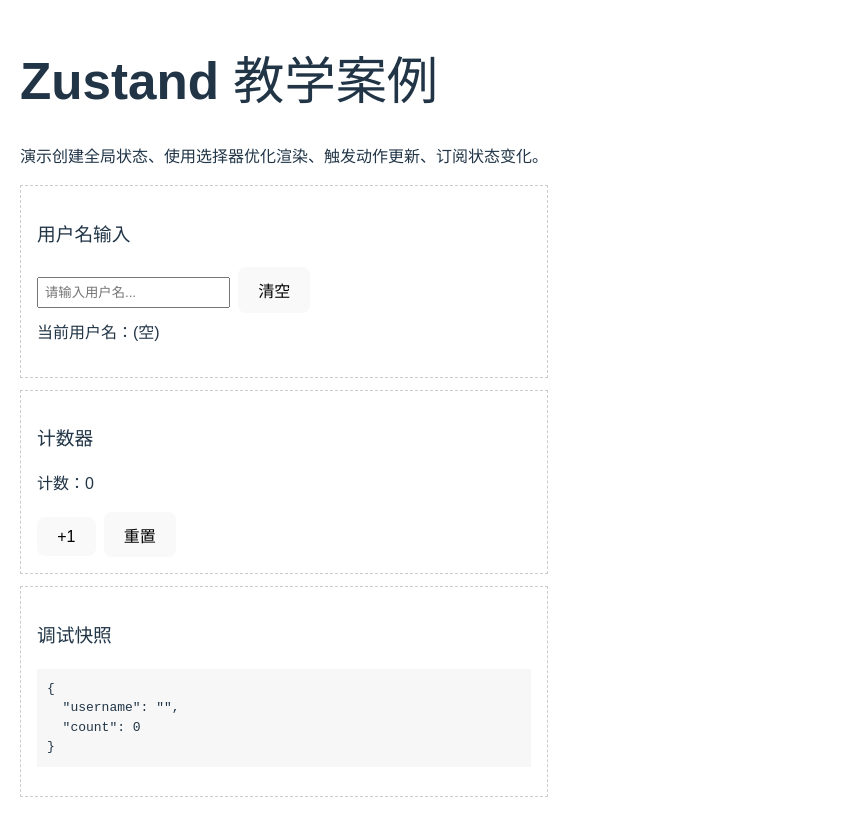
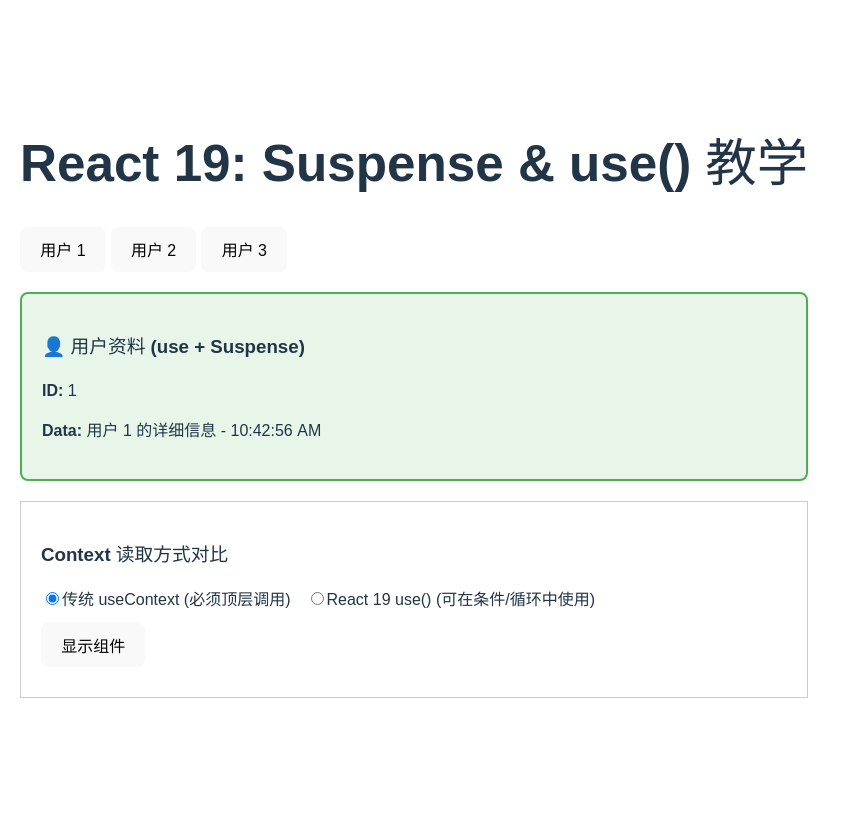
Before and after one commit to Goblin-Master/React, a React (Vite) app: page / in a window 1280 px wide. Shown: the whole page, without its empty margins (0-851 px from the left). Built offline with nearby package versions, Linux system fonts and the light colour scheme.

Commit message:
feat: learn suspense and use hook

```diff
--- a/src/App.tsx
+++ b/src/App.tsx
@@ -1,117 +1,141 @@
-import React, { useEffect } from 'react';
-import { create } from 'zustand';
-import { useShallow } from 'zustand/react/shallow';
+import React, { Suspense, use, useState, useContext } from 'react';
 
-/**
- * 教学目标：
- * 1) 创建一个类型安全的 Zustand 全局状态
- * 2) 使用选择器 (selector) 避免不必要的组件重渲染
- * 3) 定义动作 (actions) 以不可变方式更新状态
- * 4) 订阅 store 变更，做调试/副作用
- */
+// ==========================================
+// 1. 模拟数据请求与缓存机制
+// ==========================================
+const promiseCache = new Map<string, Promise<string>>();
 
-type AppStore = {
-  username: string;
-  count: number;
-  setUsername: (name: string) => void;
-  clearUsername: () => void;
-  increment: () => void;
-  reset: () => void;
-};
+function fetchData(id: string): Promise<string> {
+  if (!promiseCache.has(id)) {
+    const promise = new Promise<string>((resolve) => {
+      console.log(`[API] 开始请求用户 ${id} 数据...`);
+      setTimeout(() => {
+        console.log(`[API] 用户 ${id} 数据返回`);
+        resolve(`用户 ${id} 的详细信息 - ${new Date().toLocaleTimeString()}`);
+      }, 2000); // 模拟 2秒 延迟
+    });
+    promiseCache.set(id, promise);
+  }
+  return promiseCache.get(id)!;
+}
 
-/**
- * 创建全局 store：返回一个 React Hook (useAppStore)
- * - set: 用于更新状态
- * - get: 用于读取当前状态
- */
-export const useAppStore = create<AppStore>((set) => ({
-  username: '',
-  count: 0,
-  setUsername: (name: string) => set({ username: name }),
-  clearUsername: () => set({ username: '' }),
-  increment: () => set((s) => ({ count: s.count + 1 })),
-  reset: () => set({ username: '', count: 0 }),
-}));
-
-/**
- * 组件A：用户名输入面板
- * - 通过选择器只订阅 username 与相关 actions，从而减少重渲染
- */
-const UsernameInput: React.FC = () => {
-  const username = useAppStore((s) => s.username);
-  const setUsername = useAppStore((s) => s.setUsername);
-  const clearUsername = useAppStore((s) => s.clearUsername);
-  console.log('Render: UsernameInput');
-
+// ==========================================
+// 2. 子组件：使用 use() 读取 Promise
+// ==========================================
+const UserProfile = ({ id }: { id: string }) => {
+  const data = use(fetchData(id));
   return (
-    <div style={{ border: '1px dashed #ccc', padding: '16px', marginBottom: '12px' }}>
-      <h3>用户名输入</h3>
-      <input
-        value={username}
-        onChange={(e) => setUsername(e.target.value)}
-        placeholder="请输入用户名..."
-        style={{ padding: '6px', marginRight: '8px' }}
-      />
-      <button onClick={clearUsername}>清空</button>
-      <p style={{ marginTop: 8 }}>当前用户名：{username || '(空)'}</p>
+    <div style={{ padding: '20px', border: '2px solid #4CAF50', borderRadius: '8px', background: '#e8f5e9' }}>
+      <h3>👤 用户资料 (use + Suspense)</h3>
+      <p><strong>ID:</strong> {id}</p>
+      <p><strong>Data:</strong> {data}</p>
     </div>
   );
 };
 
-/**
- * 组件B：计数器面板
- * - 使用 shallow 对象比较避免因为引用变化导致的重渲染
- */
-const CounterPanel: React.FC = () => {
-  const { count, increment, reset } = useAppStore(
-    useShallow((s) => ({ count: s.count, increment: s.increment, reset: s.reset })),
-  );
-  console.log('Render: CounterPanel');
+// ==========================================
+// 3. 对比：use() vs useContext() 读取 Context
+// ==========================================
+const ThemeContext = React.createContext('light');
+
+const ThemeDemo = () => {
+  const [mode, setMode] = useState<'traditional' | 'modern'>('traditional');
+  const [show, setShow] = useState(false);
 
   return (
-    <div style={{ border: '1px dashed #ccc', padding: '16px', marginBottom: '12px' }}>
-      <h3>计数器</h3>
-      <p>计数：{count}</p>
-      <button onClick={increment} style={{ marginRight: 8 }}>+1</button>
-      <button onClick={reset}>重置</button>
+    <div style={{ border: '1px solid #ccc', padding: '20px', marginTop: '20px' }}>
+      <h3>Context 读取方式对比</h3>
+      <div style={{ marginBottom: '10px' }}>
+        <label style={{ marginRight: '15px' }}>
+          <input
+            type="radio"
+            checked={mode === 'traditional'}
+            onChange={() => setMode('traditional')}
+          />
+          传统 useContext (必须顶层调用)
+        </label>
+        <label>
+          <input
+            type="radio"
+            checked={mode === 'modern'}
+            onChange={() => setMode('modern')}
+          />
+          React 19 use() (可在条件/循环中使用)
+        </label>
+      </div>
+
+      <button onClick={() => setShow(!show)} style={{ marginBottom: '10px' }}>
+        {show ? '隐藏组件' : '显示组件'}
+      </button>
+
+      {show && (
+        mode === 'traditional' ? <TraditionalContextComponent /> : <ModernContextComponent />
+      )}
     </div>
   );
 };
 
-/**
- * 组件C：调试面板
- * - 展示整个 store 的快照，并演示 subscribe 订阅变化
- */
-const DebugPanel: React.FC = () => {
-  const snapshot = useAppStore();
+// ❌ 传统方式：useContext 必须在组件顶层
+// 如果尝试把 useContext 放在 if (earlyReturn) 之后，React 会报错 "Rendered more hooks than during the previous render"
+const TraditionalContextComponent = () => {
+  // 必须无条件在最顶层调用
+  const theme = useContext(ThemeContext);
 
-  useEffect(() => {
-    const unsub = useAppStore.subscribe((state, prevState) => {
-      console.log('Zustand 变化:', { state, prevState });
-    });
-    return unsub;
-  }, []);
-  console.log('Render: DebugPanel');
+  // 假设有一些耗时的逻辑或者条件判断
+  const [isReady, setIsReady] = useState(false);
+
+  if (!isReady) {
+    // 即使在这里 return，上面的 useContext 也已经被执行了
+    // 在旧模式下，无法根据条件决定是否订阅 Context
+    return <button onClick={() => setIsReady(true)}>点击初始化 (Traditional)</button>;
+  }
+
+  return <div style={{ background: '#eee', padding: '10px' }}>当前主题: {theme} (Traditional)</div>;
+};
+
+// ✅ 新方式：use() 可以在条件语句、循环中调用
+const ModernContextComponent = () => {
+  const [isReady, setIsReady] = useState(false);
+
+  if (!isReady) {
+    return <button onClick={() => setIsReady(true)}>点击初始化 (Modern use API)</button>;
+  }
+
+  // 核心区别：只有当 isReady 为 true，代码执行到这里时，才会读取 Context
+  // 这允许按需订阅 Context，或者在某些分支下读取不同的 Context
+  if (true) { // 模拟任意条件块
+    const theme = use(ThemeContext);
+    return <div style={{ background: '#d1e7dd', padding: '10px' }}>当前主题: {theme} (Modern use API)</div>;
+  }
+
+  return null;
+};
+
+// ==========================================
+// 4. 主组件
+// ==========================================
+const App: React.FC = () => {
+  const [userId, setUserId] = useState('1');
 
   return (
-    <div style={{ border: '1px dashed #ccc', padding: '16px' }}>
-      <h3>调试快照</h3>
-      <pre style={{ background: '#f7f7f7', padding: '10px', overflow: 'auto' }}>
-        {JSON.stringify(snapshot, null, 2)}
-      </pre>
-    </div>
-  );
-};
+    <div style={{ padding: '20px', fontFamily: 'sans-serif' }}>
+      <h1>React 19: Suspense & use() 教学</h1>
 
-const App: React.FC = () => {
-  return (
-    <div style={{ padding: '20px', fontFamily: 'sans-serif' }}>
-      <h1>Zustand 教学案例</h1>
-      <p>演示创建全局状态、使用选择器优化渲染、触发动作更新、订阅状态变化。</p>
+      {/* 演示 use(Promise) */}
+      <div style={{ marginBottom: '20px' }}>
+        <button onClick={() => setUserId('1')} style={{ marginRight: '5px' }}>用户 1</button>
+        <button onClick={() => setUserId('2')} style={{ marginRight: '5px' }}>用户 2</button>
+        <button onClick={() => setUserId('3')}>用户 3</button>
+      </div>
 
-      <UsernameInput />
-      <CounterPanel />
-      <DebugPanel />
+      <Suspense fallback={<div style={{ padding: '20px', background: '#f5f5f5' }}>⏳ Loading...</div>}>
+        <UserProfile id={userId} />
+      </Suspense>
+
+      {/* 演示 use(Context) vs useContext */}
+      <ThemeContext.Provider value="dark">
+        <ThemeDemo />
+      </ThemeContext.Provider>
     </div>
   );
 };
```
